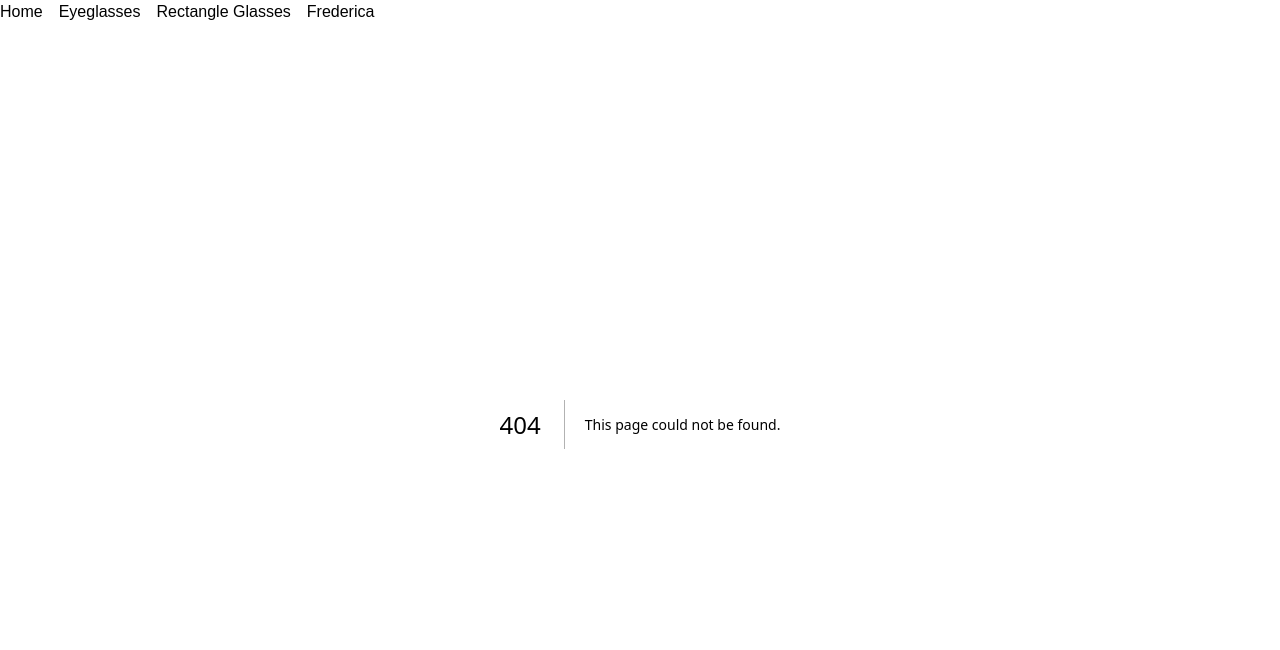
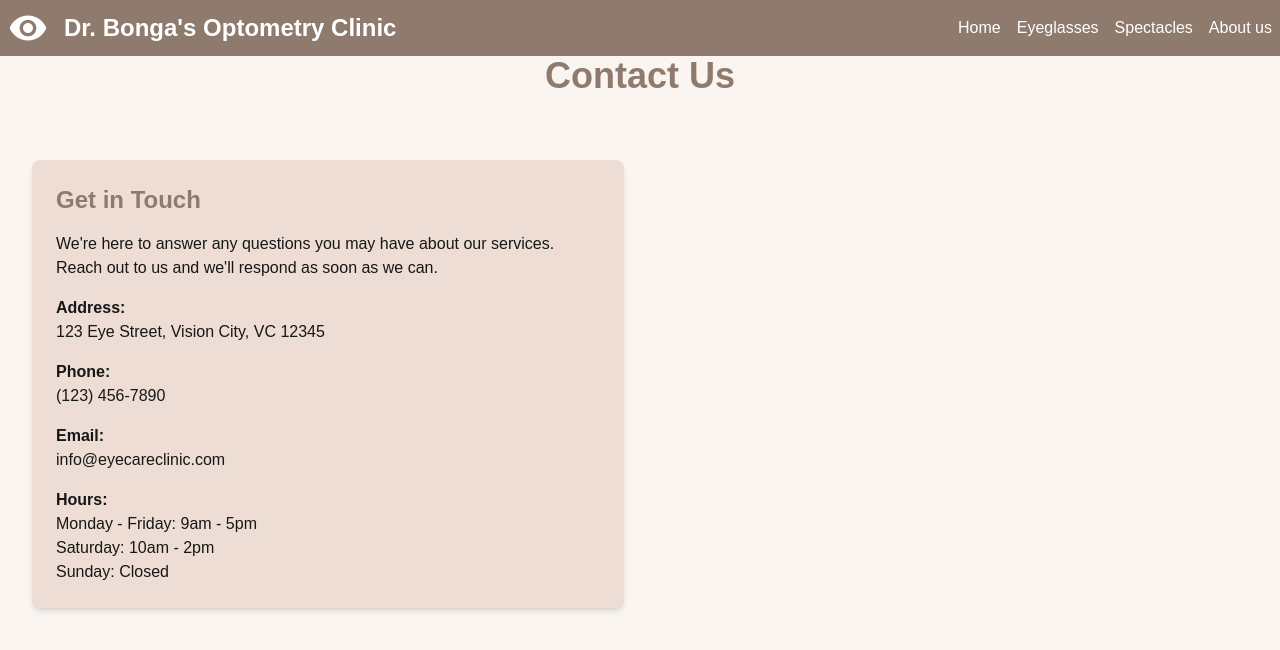
Before and after one commit to Bongakonke-Langa/optometrist-website, a Next.js app: page /contactus in a window 1280 px wide. Before the commit this address had no page. Shown: the top 650 px of the page. Built offline with nearby package versions, Linux system fonts and the light colour scheme.

Commit message:
Feat:added a new page called contact us

```diff
--- /dev/null
+++ b/app/contactus/page.tsx
@@ -0,0 +1,84 @@
+'use client';
+
+
+import Image from "next/image";
+import Link from 'next/link';
+import { useState } from 'react';
+import { FaXTwitter } from 'react-icons/fa6';  // Import the new X logo
+import { FaFacebook, FaInstagram, FaWhatsapp } from 'react-icons/fa';
+
+export default function Contact() {
+    const [isMenuOpen, setIsMenuOpen] = useState(false);
+  return (
+    <div className="min-h-screen bg-[#FAF5F1] p-8">
+         <header className="fixed top-0 left-0 right-0 bg-[#8F7A6E] text-white p-2 z-50">
+        <div className="container mx-auto flex items-center justify-between">
+          <div className="flex items-center">
+            <svg className="w-10 h-10 mr-4" viewBox="0 0 24 24" fill="none" xmlns="http://www.w3.org/2000/svg">
+              <path d="M12 4.5C7 4.5 2.73 7.61 1 12c1.73 4.39 6 7.5 11 7.5s9.27-3.11 11-7.5c-1.73-4.39-6-7.5-11-7.5zM12 17c-2.76 0-5-2.24-5-5s2.24-5 5-5 5 2.24 5 5-2.24 5-5 5zm0-8c-1.66 0-3 1.34-3 3s1.34 3 3 3 3-1.34 3-3-1.34-3-3-3z" fill="currentColor"/>
+            </svg>
+            <h1 className="text-2xl font-bold">Dr. Bonga's Optometry Clinic</h1>
+          </div>
+
+          {/* Hamburger menu button for small screens */}
+          <button
+            className="md:hidden p-2"
+            onClick={() => setIsMenuOpen(!isMenuOpen)}
+          >
+            <svg className="w-6 h-6" fill="none" stroke="currentColor" viewBox="0 0 24 24" xmlns="http://www.w3.org/2000/svg">
+              <path strokeLinecap="round" strokeLinejoin="round" strokeWidth={2} d="M4 6h16M4 12h16M4 18h16" />
+            </svg>
+          </button>
+
+          {/* Navigation for larger screens */}
+          <nav className="hidden md:block">
+            <ul className="flex space-x-4">
+              <li><Link href="/" className="hover:text-black transition-colors duration-300">Home</Link></li>
+              <li><Link href="/eyeglasses" className="hover:text-black transition-colors duration-300">Eyeglasses</Link></li>
+              <li><Link href="/spectacles" className="hover:text-black transition-colors duration-300">Spectacles</Link></li>
+              <li><Link href="aboutus" className="hover:text-black transition-colors duration-300">About us</Link></li>
+            </ul>
+          </nav>
+        </div>
+
+        {/* Mobile menu */}
+        {isMenuOpen && (
+          <nav className="md:hidden mt-4">
+            <ul className="flex flex-col space-y-2">
+              <li><Link href="/" className="block py-2 hover:text-black transition-colors duration-300">Home</Link></li>
+              <li><Link href="/eyeglasses" className="block py-2 hover:text-black transition-colors duration-300">Eyeglasses</Link></li>
+              <li><Link href="/spectacles" className="block py-2 hover:text-black transition-colors duration-300">Spectacles</Link></li>
+              <li><Link href="aboutus" className="block py-2 hover:text-black transition-colors duration-300">About us</Link></li>
+            </ul>
+          </nav>
+        )}
+      </header>
+      <h1 className="text-4xl font-bold text-center mb-16 text-[#8F7A6E]">Contact Us</h1>
+      <div className="grid grid-cols-1 md:grid-cols-2 gap-8">
+        <div className="bg-[#EDDDD4] p-6 rounded-lg shadow-md space-y-4">
+          <h2 className="text-2xl font-semibold text-[#8F7A6E]">Get in Touch</h2>
+          <p>We're here to answer any questions you may have about our services. Reach out to us and we'll respond as soon as we can.</p>
+          <div>
+            <h3 className="font-semibold">Address:</h3>
+            <p>123 Eye Street, Vision City, VC 12345</p>
+          </div>
+          <div>
+            <h3 className="font-semibold">Phone:</h3>
+            <p>(123) 456-7890</p>
+          </div>
+          <div>
+            <h3 className="font-semibold">Email:</h3>
+            <p>info@eyecareclinic.com</p>
+          </div>
+          <div>
+            <h3 className="font-semibold">Hours:</h3>
+            <p>Monday - Friday: 9am - 5pm</p>
+            <p>Saturday: 10am - 2pm</p>
+            <p>Sunday: Closed</p>
+          </div>
+        </div>
+
+      </div>
+    </div>
+  );
+}
--- a/app/page.tsx
+++ b/app/page.tsx
@@ -154,10 +154,10 @@ export default function RectangleGlasses() {
             <div className="w-full md:w-1/2 lg:w-1/3 mb-6 md:mb-0">
               <h2 className="text-xl font-semibold mb-4">Quick Links</h2>
               <nav className="flex flex-col space-y-2">
-                <Link className="text-sm hover:underline" href="#">
+                <Link className="text-sm hover:underline" href="aboutus">
                   About Us
                 </Link>
-                <Link className="text-sm hover:underline" href="#">
+                <Link className="text-sm hover:underline" href="contactus">
                   Contact
                 </Link>
                 <Link className="text-sm hover:underline" href="#">
```
